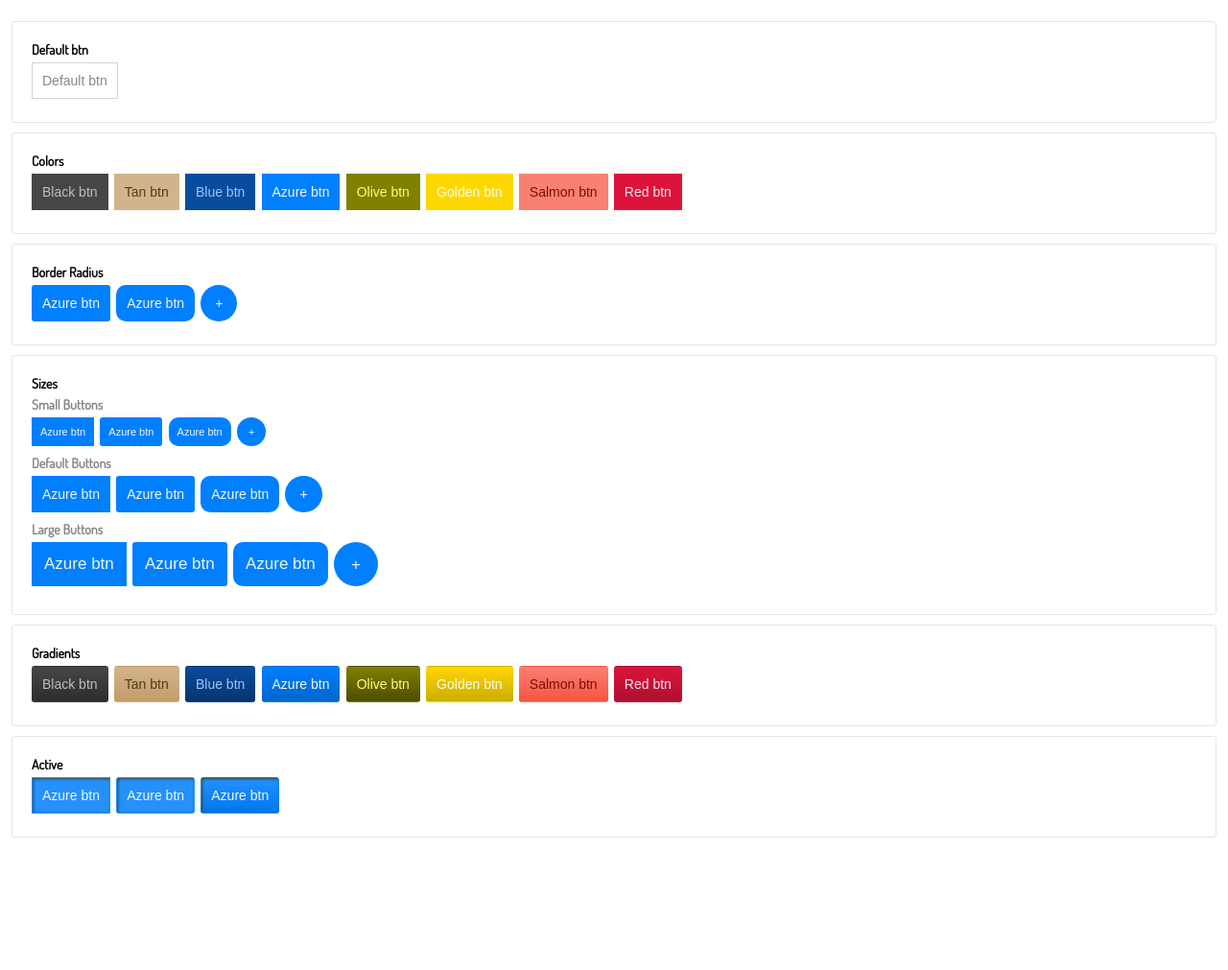
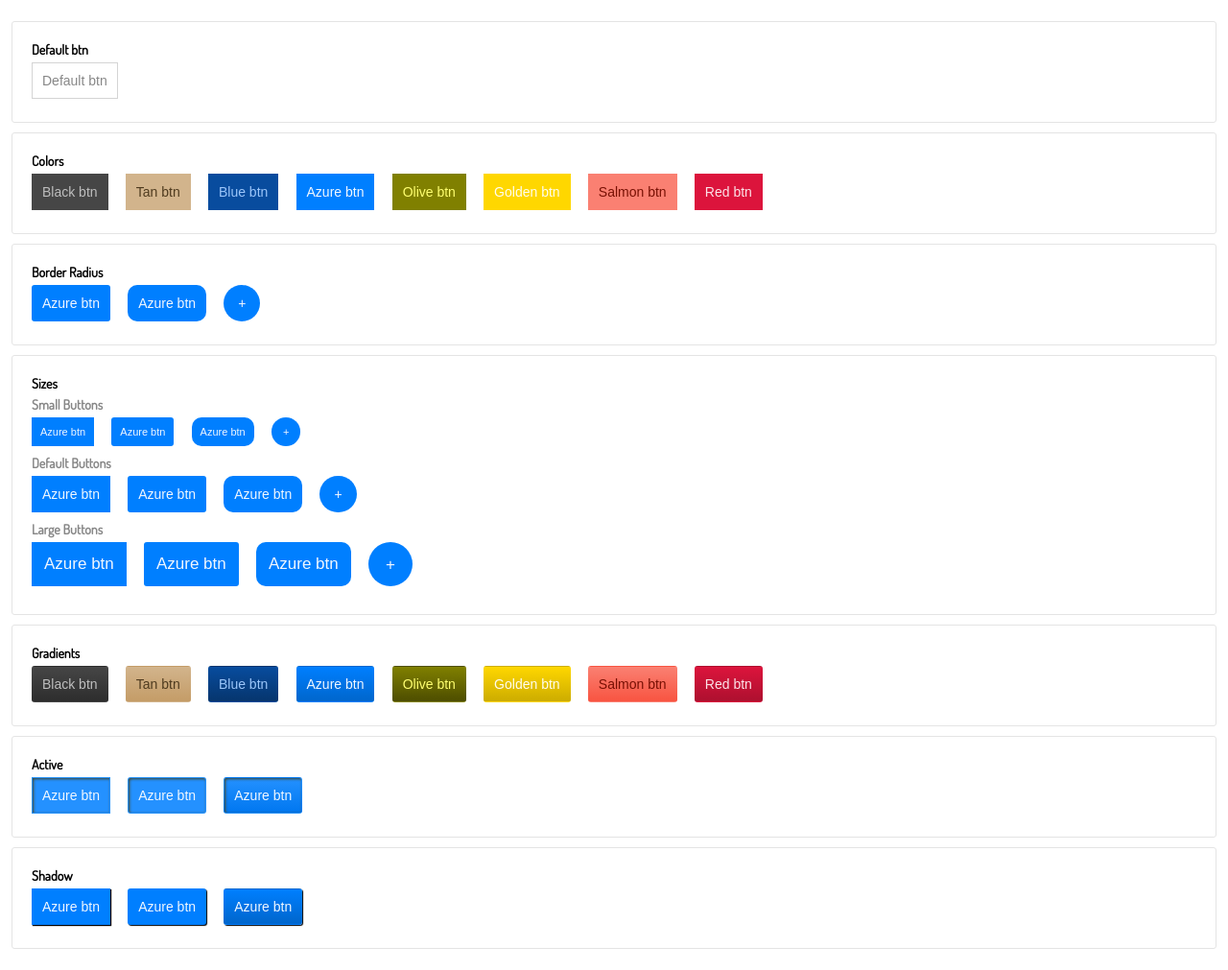
Before and after one commit to tokovenko/css-btns, a website: page index.html in a window 1280 px wide. Shown: the whole page at 96% size. Before the commit the page ends 895 px from the top, so only its background shows below. Drawn offline with Linux system fonts and the light colour scheme.

Commit message:
added shadows for btns

```diff
--- a/index.html
+++ b/index.html
@@ -71,6 +71,12 @@
             <div class="css-btn css-br css-btn-azure cb-active">Azure btn</div>
             <div class="css-btn css-br css-btn-azure cb-g cb-active">Azure btn</div>
         </div>
+        <div class="example">
+            <div class="title">Shadow</div>
+            <div class="css-btn css-btn-azure cb-shadow">Azure btn</div>
+            <div class="css-btn css-br css-btn-azure cb-shadow">Azure btn</div>
+            <div class="css-btn css-br css-btn-azure cb-g cb-shadow">Azure btn</div>
+        </div>
     </div>
 </body>
 </html>
--- a/sass/btns.scss
+++ b/sass/btns.scss
@@ -61,6 +61,10 @@
     border: 1px solid #d4d4d4;
     // text-shadow: -1px -1px 0 rgba(0,0,0,0.3);
 
+    //Shadow
+    &.cb-shadow{
+        box-shadow: 1px 1px 1px #000;
+    }
 
     &:hover,
     &:focus {
--- a/sass/main.scss
+++ b/sass/main.scss
@@ -8,7 +8,7 @@
         font-family: 'Dosis', sans-serif;
 
         .css-btn {
-            margin-right: 3px;
+            margin-right: 15px;
         }
 
         .title {
```
Also changed, not shown: dist/css/css-btns.css, dist/css/css-btns.min.css, dist/css/main.css, dist/css/main.min.css, 2 other files.
